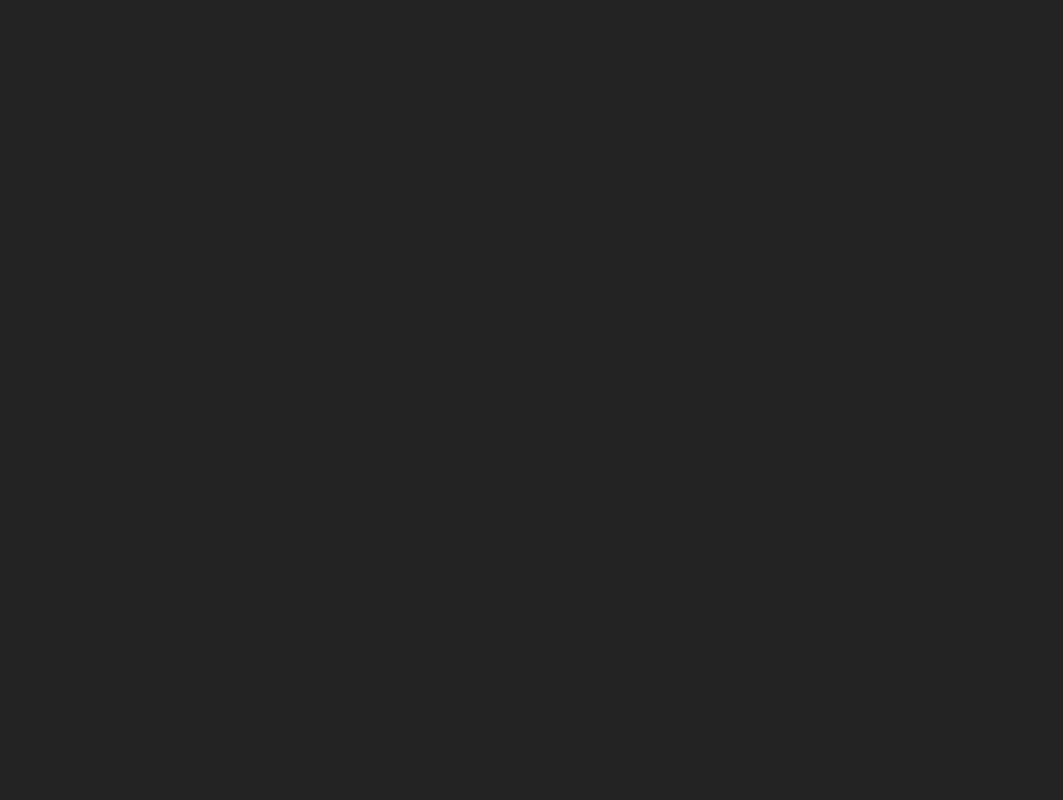
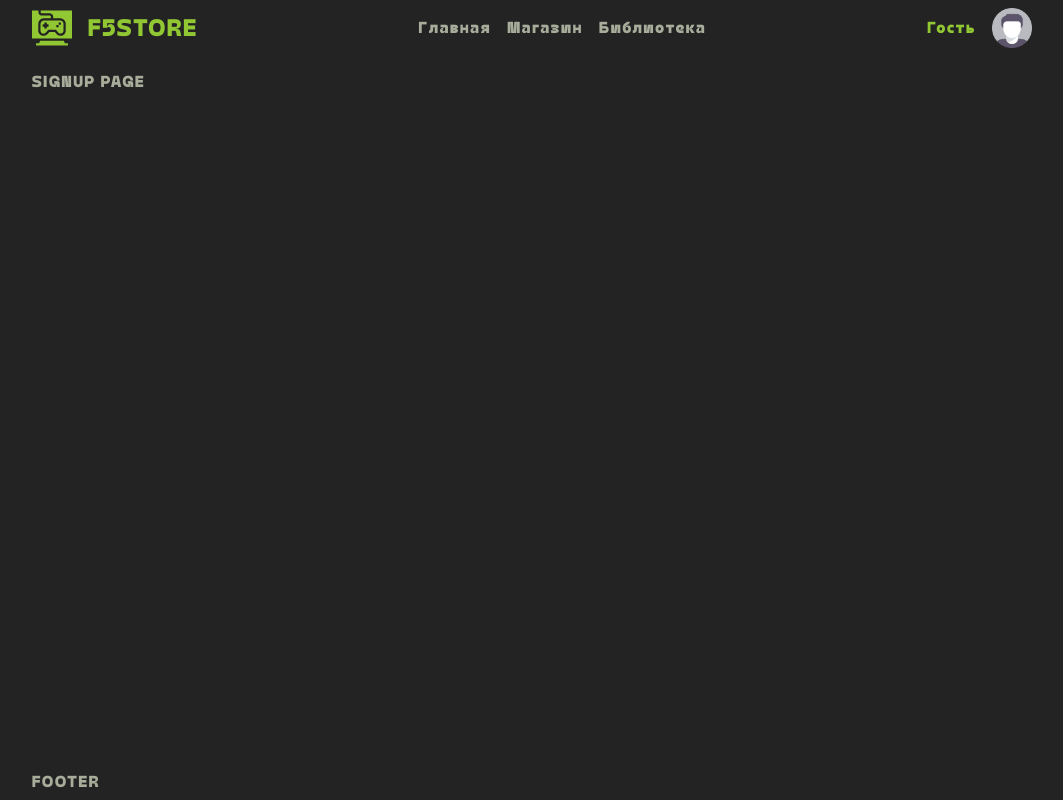
Before and after one commit to Fy5tew/course-project-2-1, a React (Create React App) app in the folder website/: page /signup in a window 1280 px wide. Before the commit this address had no page. Shown: the whole page, without its empty margins (108-1171 px from the left). Built offline with nearby package versions, Linux system fonts and the light colour scheme.

Commit message:
Add signin and signup pages base

```diff
--- a/website/src/index.tsx
+++ b/website/src/index.tsx
@@ -9,6 +9,8 @@ import { store } from './features/store';
 import { IndexPage } from './pages/IndexPage';
 import { StorePage } from './pages/StorePage';
 import { LibraryPage } from './pages/LibraryPage';
+import { SigninPage } from './pages/SigninPage';
+import { SignupPage } from './pages/SignupPage/SignupPage';
 
 import './index.scss';
 
@@ -26,6 +28,8 @@ root.render(
               <Route index element={ <IndexPage /> }/>
               <Route path='store' element={ <StorePage /> } />
               <Route path='library' element={ <LibraryPage /> } />
+              <Route path='signin' element={ <SigninPage /> } />
+              <Route path='signup' element={ <SignupPage /> } />
             </Route>
           </Routes>
         </BrowserRouter>
--- /dev/null
+++ b/website/src/pages/SigninPage/SigninPage.tsx
@@ -0,0 +1,17 @@
+import { useDispatch } from "react-redux";
+
+import { titleActions } from "../../features/title/titleSlice";
+
+import { PageLayout } from "../../components/PageLayout";
+
+
+export function SigninPage() {
+    const dispatch = useDispatch();
+    dispatch(titleActions.setPartial('Вход'));
+
+    return (
+        <PageLayout>
+            SIGNIN PAGE
+        </PageLayout>
+    );
+}
--- /dev/null
+++ b/website/src/pages/SigninPage/index.ts
@@ -0,0 +1 @@
+export { SigninPage } from './SigninPage';
--- /dev/null
+++ b/website/src/pages/SignupPage/SignupPage.tsx
@@ -0,0 +1,17 @@
+import { useDispatch } from "react-redux";
+
+import { titleActions } from "../../features/title/titleSlice";
+
+import { PageLayout } from "../../components/PageLayout";
+
+
+export function SignupPage() {
+    const dispatch = useDispatch();
+    dispatch(titleActions.setPartial('Регистрация'));
+
+    return (
+        <PageLayout>
+            SIGNUP PAGE
+        </PageLayout>
+    );
+}
```
